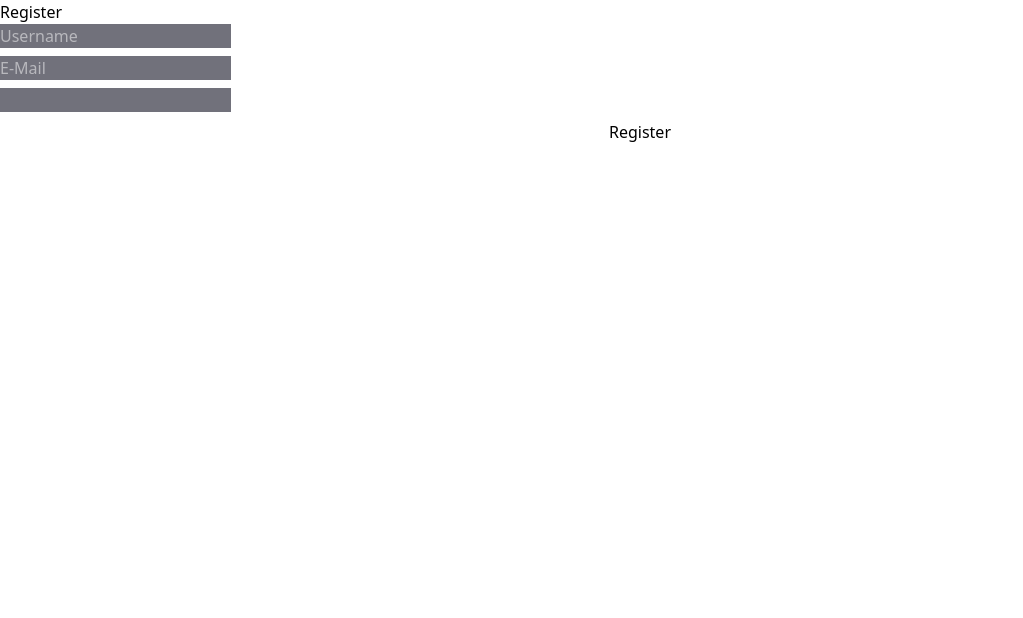
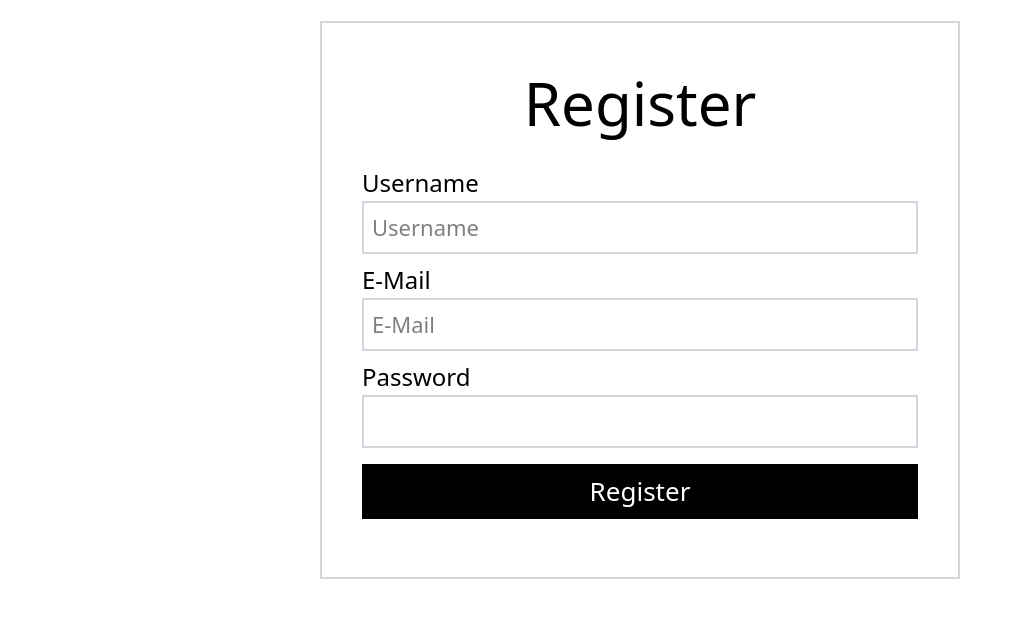
Before and after one commit to Em-myy/voting-app, a React app in the folder frontend/: page /register in a window 1280 px wide. Shown: the top 618 px of the page, without its empty margins (0-1023 px from the left). Built offline with nearby package versions, Linux system fonts and the light colour scheme; the HTML template or start-up script is replaced by a standard one.

Commit message:
Updated register and login page

```diff
--- a/frontend/src/pages/Home.jsx
+++ b/frontend/src/pages/Home.jsx
@@ -15,8 +15,8 @@ const Home = () => {
               src={image1}
             />
           </div>
-          <div className="flex flex-col justify-center mb-[100px]">
-            <div className="text-[100px] dark:text-[#CEE8F5] text-center md:text-start animate-bounce">
+          <div className="flex flex-col justify-center mb-[100px] p-2">
+            <div className="text-[70px] md:text-[100px] dark:text-[#CEE8F5] text-center md:text-start animate-bounce">
               Online Voting
             </div>
             <div className="text-[40px] dark:text-[#CEE8F5] text-center md:text-start">
--- a/frontend/src/pages/Login.jsx
+++ b/frontend/src/pages/Login.jsx
@@ -28,9 +28,13 @@ const Login = () => {
     }
   };
   return (
+    <div className="flex h-[50vh] items-center justify-center">
+      <div className="w-[50%] border-2 px-[40px] py-[50px] mt-[200px] border-gray-300">
+        <form onSubmit={handleSubmit}>
           <div>
-      <form onSubmit={handleSubmit}>
-        <h2>Login</h2>
+            <h2 className="text-6xl text-center">Sign In</h2>
+            <h2>Access Your Account</h2>
+          </div>
           <input
             name="email"
             type="email"
@@ -42,6 +46,7 @@ const Login = () => {
           <p>{msg}</p>
         </form>
       </div>
+    </div>
   );
 };
 
--- a/frontend/src/pages/Register.jsx
+++ b/frontend/src/pages/Register.jsx
@@ -28,40 +28,52 @@ const Register = () => {
     }
   };
   return (
-    <div>
+    <div className="flex h-[50vh] items-center justify-center">
+      <div className="w-[50%] border-2 px-[40px] py-[50px] mt-[200px] border-gray-300">
         <form onSubmit={handleSubmit}>
-        <h1>Register</h1>
+          <h1 className="text-6xl text-center mb-8">Register</h1>
           <div className="flex flex-col gap-2">
-          <div>
+            <div className="flex flex-col">
+              <label className="text-[24px]">Username</label>
               <input
                 name="username"
                 type="text"
                 placeholder="Username"
                 onChange={handleChange}
-              className="bg-zinc-500 text-white focus:outline-none"
+                className="text-black text-[22px] focus:outline-none border-2 border-gray-300 p-2"
               />
             </div>
-          <div>
+
+            <div className="flex flex-col">
+              <label className="text-[24px]">E-Mail</label>
               <input
                 name="email"
                 type="email"
                 placeholder="E-Mail"
                 onChange={handleChange}
-              className="bg-zinc-500 text-white focus:outline-none"
+                className="text-black text-[22px] focus:outline-none border-2 border-gray-300 p-2"
               />
             </div>
-          <div>
+
+            <div className="flex flex-col">
+              <label className="text-[24px]">Password</label>
               <input
                 name="password"
                 type="password"
                 onChange={handleChange}
-              className="bg-zinc-500 text-white focus:outline-none"
+                className="text-black text-[22px] focus:outline-none border-2 border-gray-300 p-2"
               />
             </div>
-          <button type="submit">Register</button>
+            <button
+              type="submit"
+              className="text-[26px] bg-black text-white py-2 mt-2"
+            >
+              Register
+            </button>
             <p>{msg}</p>
           </div>
         </form>
+      </div>
     </div>
   );
 };
```
Lines whose indentation alone changed are shown as unchanged.
